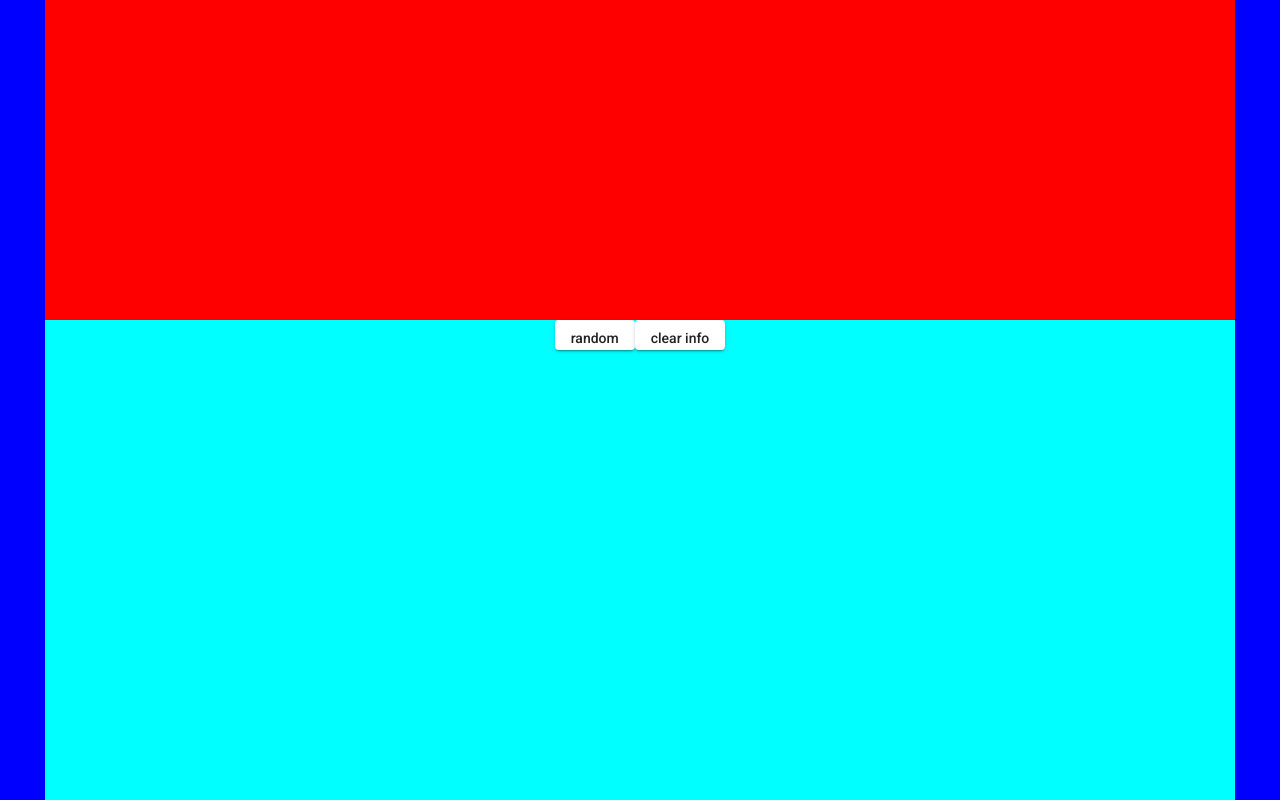
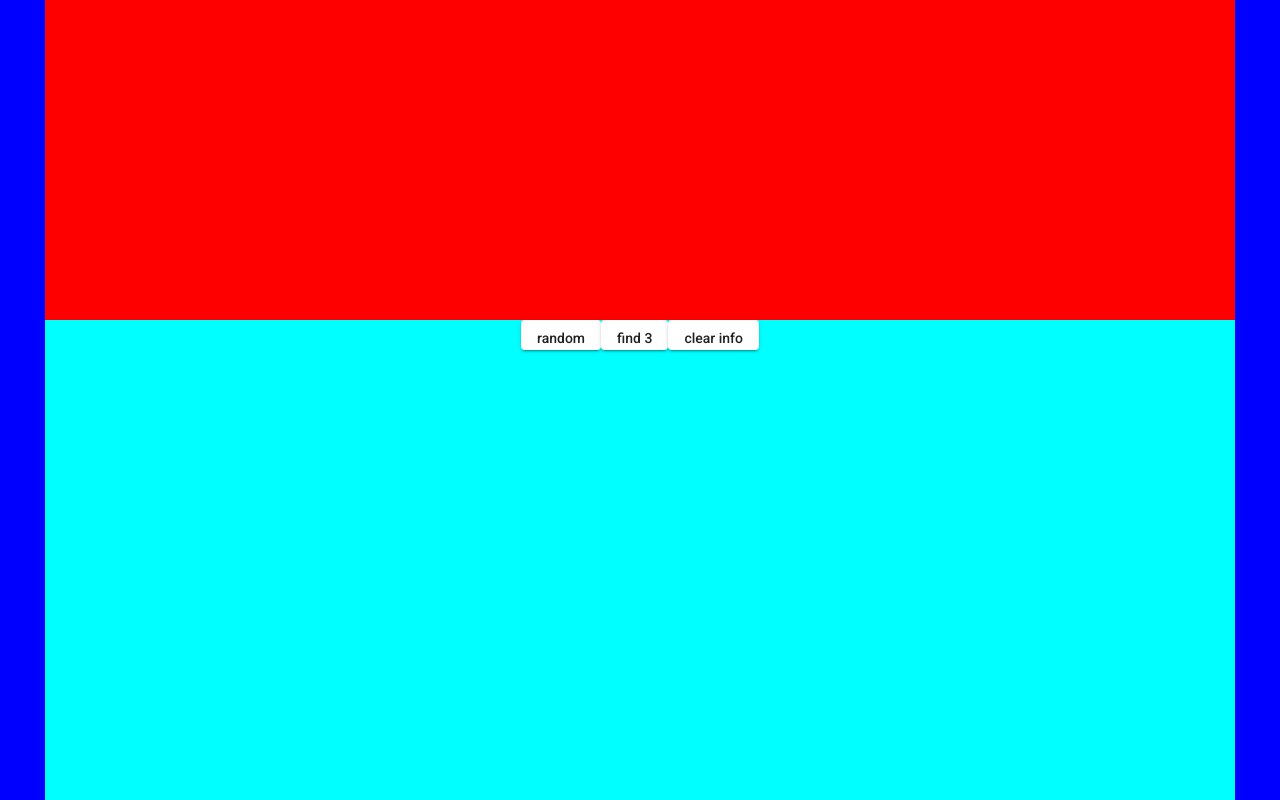
Before and after one commit to aleksgrunwald/whatWillIEat, an Angular app: page / in a window 1280 px wide. Built offline with nearby package versions, Linux system fonts and the light colour scheme.

Commit message:
Getting 3 random recipes

```diff
--- a/src/app/app.component.html
+++ b/src/app/app.component.html
@@ -1,7 +1,8 @@
 <section class="dishInfo">
-  <div *ngIf="clickedButton">
+  <div *ngIf="!waitingForADish && dishes else loadingOrError">
     <!--<mat-spinner></mat-spinner>-->
-    <div class="dishVisible" *ngIf="!waitingForADish && dish else loadingOrError">
+    <div *ngFor="let dish of dishes"
+         class="dishVisible">
       <p class="dishName">
       {{ dish.name }}
       </p>
@@ -22,6 +23,9 @@
 <section class="buttons">
   <button mat-raised-button
           (click)="getRandomDish()">random
+  </button>
+  <button mat-raised-button
+          (click)="findThreeDishes()">find 3
   </button>
 
   <button mat-raised-button
--- a/src/app/app.component.ts
+++ b/src/app/app.component.ts
@@ -1,5 +1,5 @@
-import { Component, OnInit } from '@angular/core';
-import { DishesService } from './dishes.service';
+import {Component, OnInit} from '@angular/core';
+import {DishesService} from './dishes.service';
 import {Dish} from './dish';
 import {catchError, map, take} from 'rxjs/operators';
 import {of} from 'rxjs';
@@ -10,21 +10,22 @@ import {of} from 'rxjs';
   styleUrls: ['./app.component.sass']
 })
 export class AppComponent {
-  clickedButton: boolean = false;
+  // clickedButton: boolean = false;
   waitingForADish: boolean = false;
 
-  // dishes: Dish[];
-  dish: Dish;
-  getErrorMsg: string
+  dishes: Dish[] = [];
+  // dish: Dish;
+  randomThreeDishes: Dish[];
+  getErrorMsg: string;
 
-  constructor(private dishesService: DishesService) {}
+  constructor(private dishesService: DishesService) {
+  }
 
   generateRandomNumber(arrLength) {
     return Math.floor(Math.random() * arrLength);
   }
 
   getRandomDish() {
-    this.clickedButton = true;
     this.waitingForADish = true;
     this.dishesService.getDishes()
       .pipe(
@@ -40,13 +41,43 @@ export class AppComponent {
             console.log('EMPTY dataaa');
           }
           console.log('success front');
-          this.dish = data;
+          this.clearDishInfo();
+          this.dishes.push(data);
         },
         error => {
           console.log('err front::  ' + error);
           this.waitingForADish = false;
           this.getErrorMsg = error;
-          },
+        },
+        () => {
+          console.log('complete front');
+          this.waitingForADish = false;
+        }
+      );
+  }
+
+  findThreeDishes() {
+    this.clearDishInfo();
+    this.waitingForADish = true;
+    this.dishesService.getDishes()
+      .pipe(
+        map(data => {
+          const threeRandomDishes: Dish[] = [];
+          for (let i = 0; i < 3; i++) {
+            threeRandomDishes.push(data[this.generateRandomNumber(Object.keys(data).length)]);
+          }
+          return threeRandomDishes;
+        })
+      )
+      .subscribe(
+        data => {
+          this.dishes = data;
+        },
+        error => {
+          console.log('err front::  ' + error);
+          this.waitingForADish = false;
+          this.getErrorMsg = error;
+        },
         () => {
           console.log('complete front');
           this.waitingForADish = false;
@@ -55,11 +86,12 @@ export class AppComponent {
   }
 
   searchRecipeGoogle() {
-    window.open('http://google.com/search?q=' + this.dish.name);
+    // window.open('http://google.com/search?q=' + this.dish.name);
+    window.open('https://www.google.com/search?tbm=isch&q=' + this.dishes[0].name);
   }
 
   clearDishInfo() {
-    this.clickedButton = false;
+    this.dishes = [];
   }
 
 }
```
